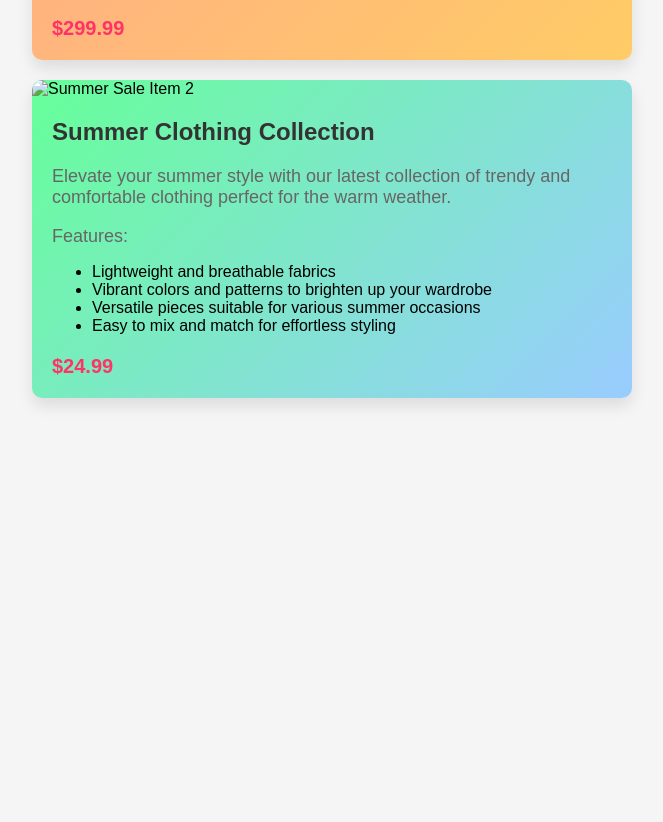
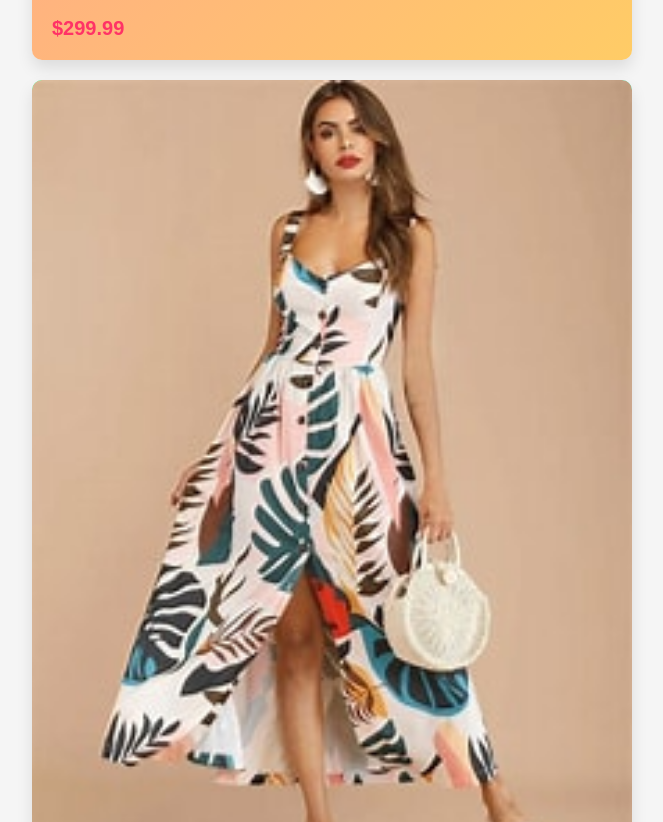
Before and after one commit to Kasei8/Retailsummeremailpromo, a plain HTML site: page index.html in a window 1280 px wide. Shown: the part 1180-2002 px from the top of the page, without its empty margins (308-971 px from the left). Before the commit the page ends 1618 px from the top, so only its background shows below. Drawn offline with Linux system fonts and the light colour scheme.

Commit message:
Update index.html

```diff
--- a/index.html
+++ b/index.html
@@ -110,7 +110,7 @@
         </div>
 
         <div class="card summer-bg2">
-            <img src="item2.jpg" alt="Summer Sale Item 2">
+            <img src="womaninsummerdress.jpg" alt="Summer Sale Item 2">
             <div class="card-content">
                 <h2>Summer Clothing Collection</h2>
             <p>Elevate your summer style with our latest collection of trendy and comfortable clothing perfect for the warm weather.</p>
```
